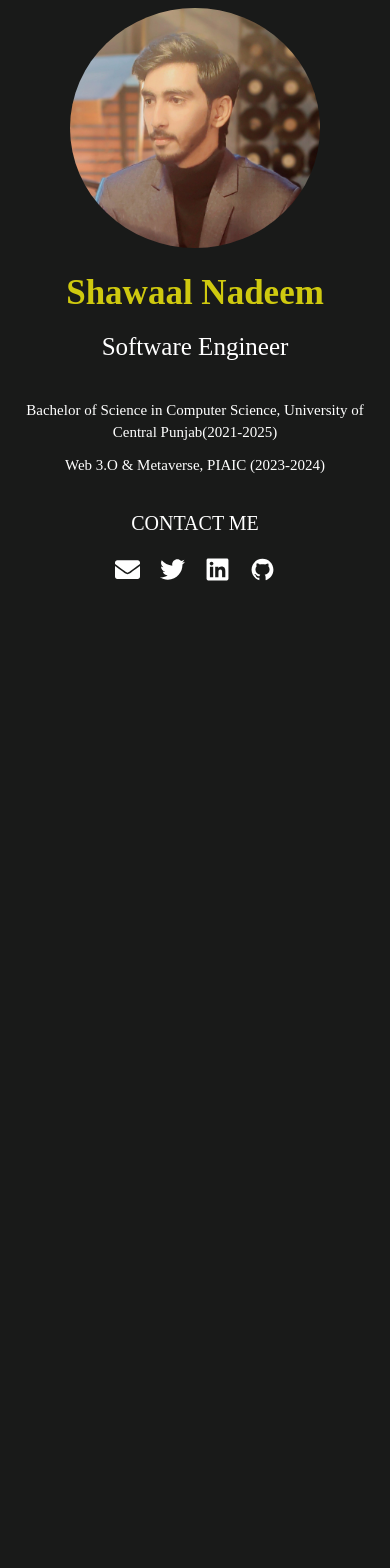
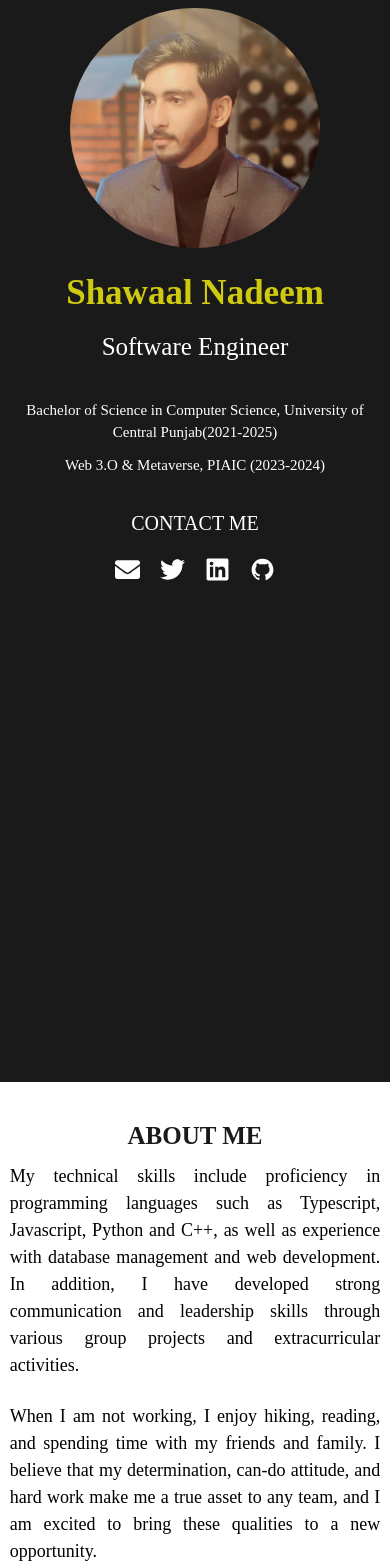
Before and after one commit to Shawaal-Nadeem/Resume-in-Next-JS, a Next.js app: page / in a window 390 px wide. Shown: the top 1568 px of the page. Built offline with nearby package versions, Linux system fonts and the light colour scheme.

Commit message:
responsiveness update

```diff
--- a/src/app/globals.css
+++ b/src/app/globals.css
@@ -78,6 +78,8 @@ margin-bottom: 2%;
 .about-section p
 {
 width: 95%;
+text-align: justify;
+font-size: 18px;
 }
 .about-section .buttons
 {
@@ -137,7 +139,7 @@ height: 40px;
            -2px 0 2px lightgray,
             0 2px 2px lightgray;
  width: 90%;
- height: 170px;
+ height: 200px;
 }
 .about-section .firstCard .content
 {
@@ -163,7 +165,7 @@ margin-bottom: 1%;
             -2px 0 2px lightgray,
              0 2px 2px lightgray;
   width: 90%;
-  height: 170px;
+  height: 200px;
 }
 .about-section .card .content
 {
@@ -185,6 +187,10 @@ margin-bottom: 1%;
 .overlap h1
 {
   margin-left: 20%;
+}
+.about-section .card, .about-section .firstCard
+{
+  height: 220px;
 }
 }
 @media screen and (max-width:700px)
@@ -218,6 +224,10 @@ margin-bottom: 1%;
 {
   text-align: center;
 }
+.about-section .card, .about-section .firstCard
+{
+  height: 220px;
+}
 }
 @media screen and (max-width:520px)
 {
@@ -232,9 +242,14 @@ margin-bottom: 1%;
 }
 .about-section .card,.about-section .firstCard
 {
-  height: 200px;
+  height: 240px;
 }
-
+.about-section h2
+{
+  font-size: 25px;
+  font-weight: bold;
+  color: rgb(25 26 25);
+}
 }
 @media screen and (max-width:400px)
 {
@@ -244,13 +259,13 @@ margin-bottom: 1%;
   }
   .about-section .card,.about-section .firstCard
 {
-  height: 250px;
+  height: 265px;
 }
 }
 @media screen and (min-height:760px)
 {
 .overlap .icons
 {
-  margin-bottom: 2000px;
+  margin-bottom: 500px;
 }
 }
```
